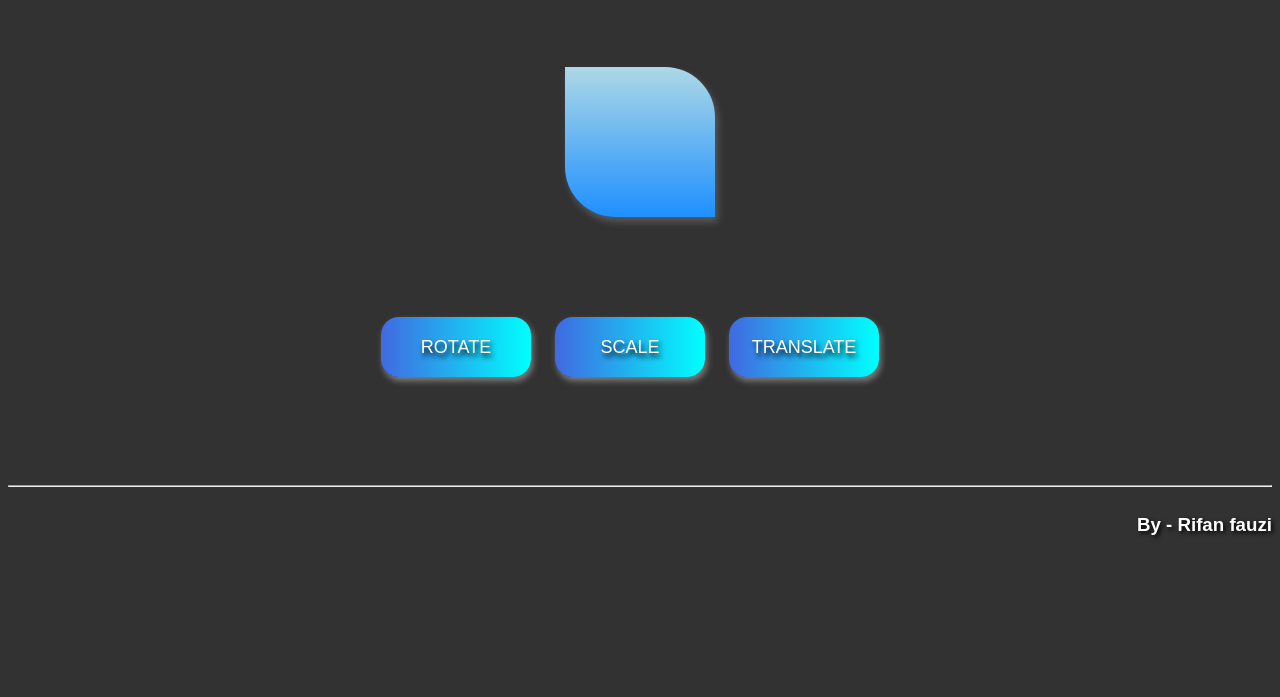
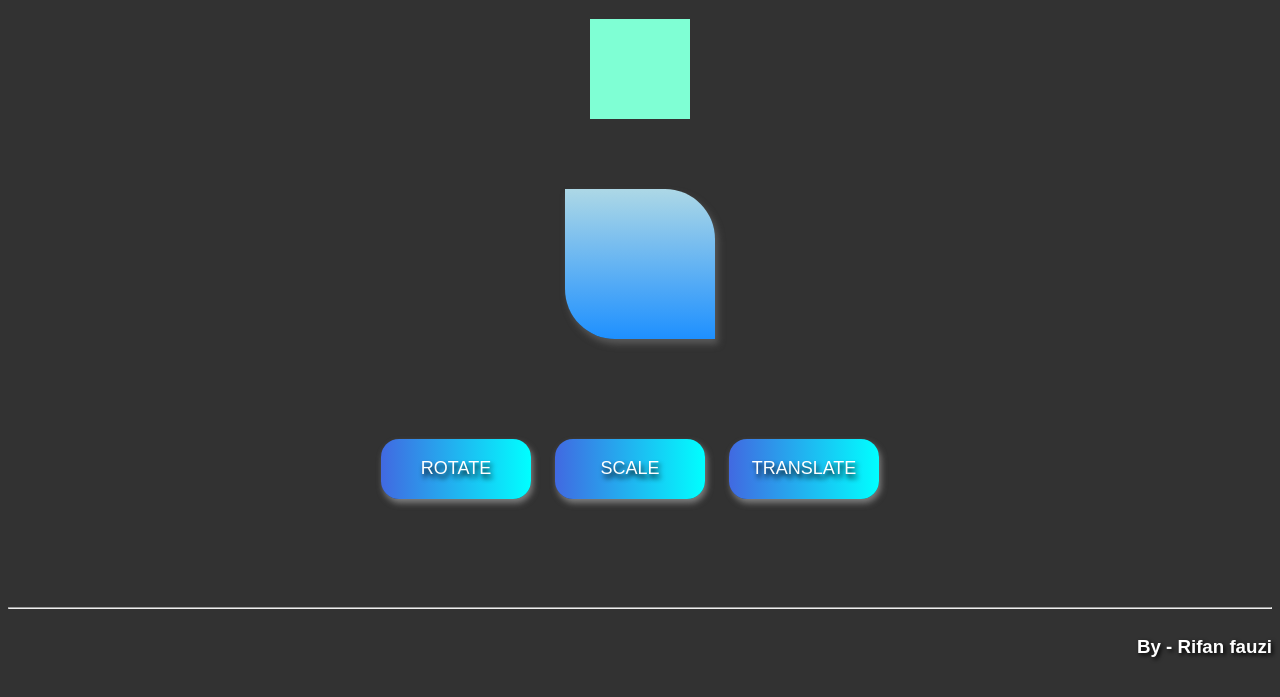
Before and after one commit to Rifanf/animasi-html, a plain HTML site: page index.html in a window 1280 px wide. Shown: the part 61-758 px from the top of the page. Drawn offline with Linux system fonts and the light colour scheme.

Commit message:
merubah header

```diff
--- a/index.html
+++ b/index.html
@@ -80,11 +80,17 @@
 			color: white;
 			text-shadow: 2px 4px 5px black;
 		}
+		.head{
+			width: 100px;
+			height: 100px;
+			background-color: aquamarine;
+		}
 	</style>
 </head>
 <body>
 		<h1>BASIC ANIMATION</h1>
 	<center>
+		<div class="head"></div>
 		<div id="objek1"></div>
 		<button id = "rotate">ROTATE</button>
 		<button id="scale">SCALE</button>
```
